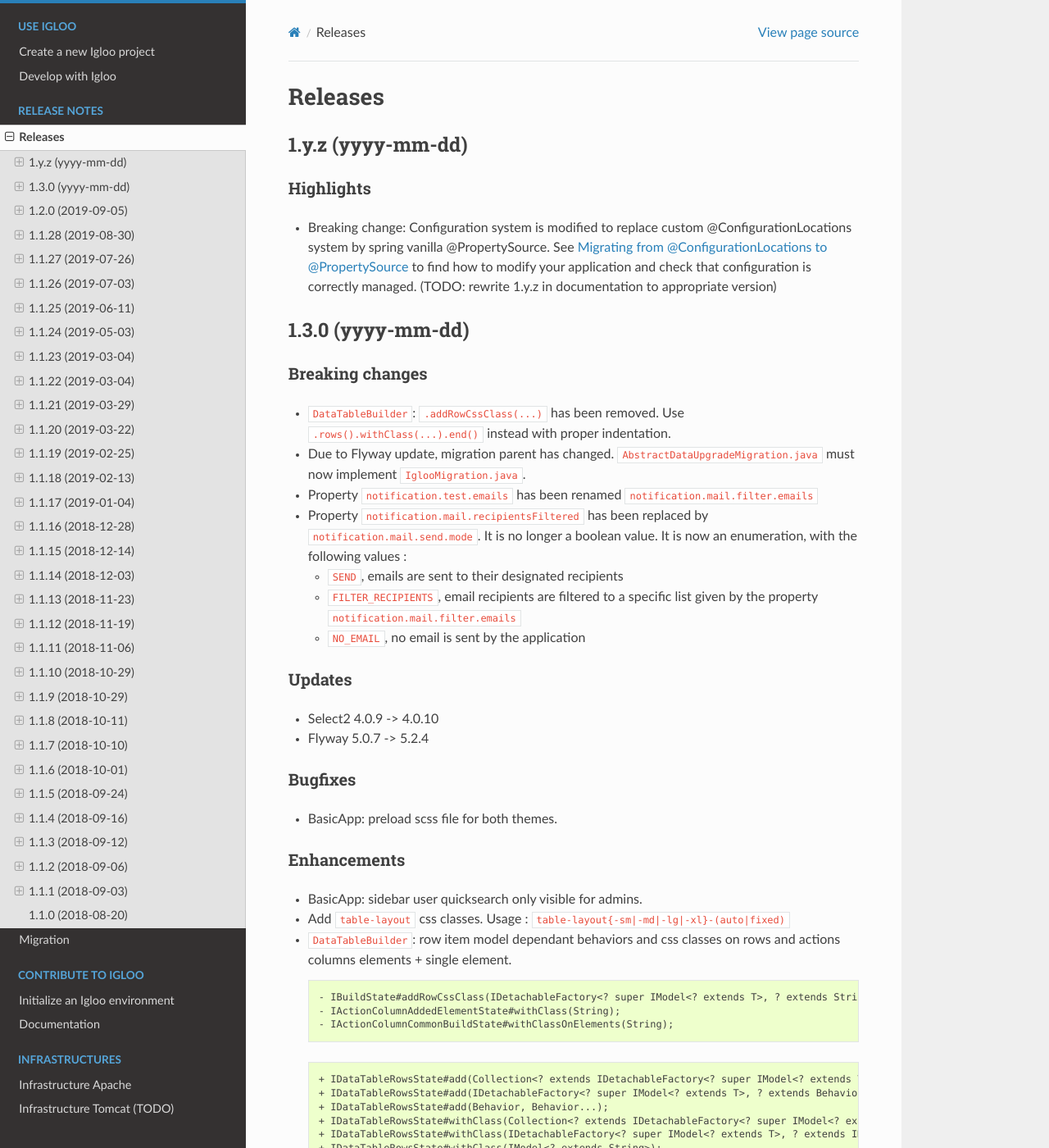
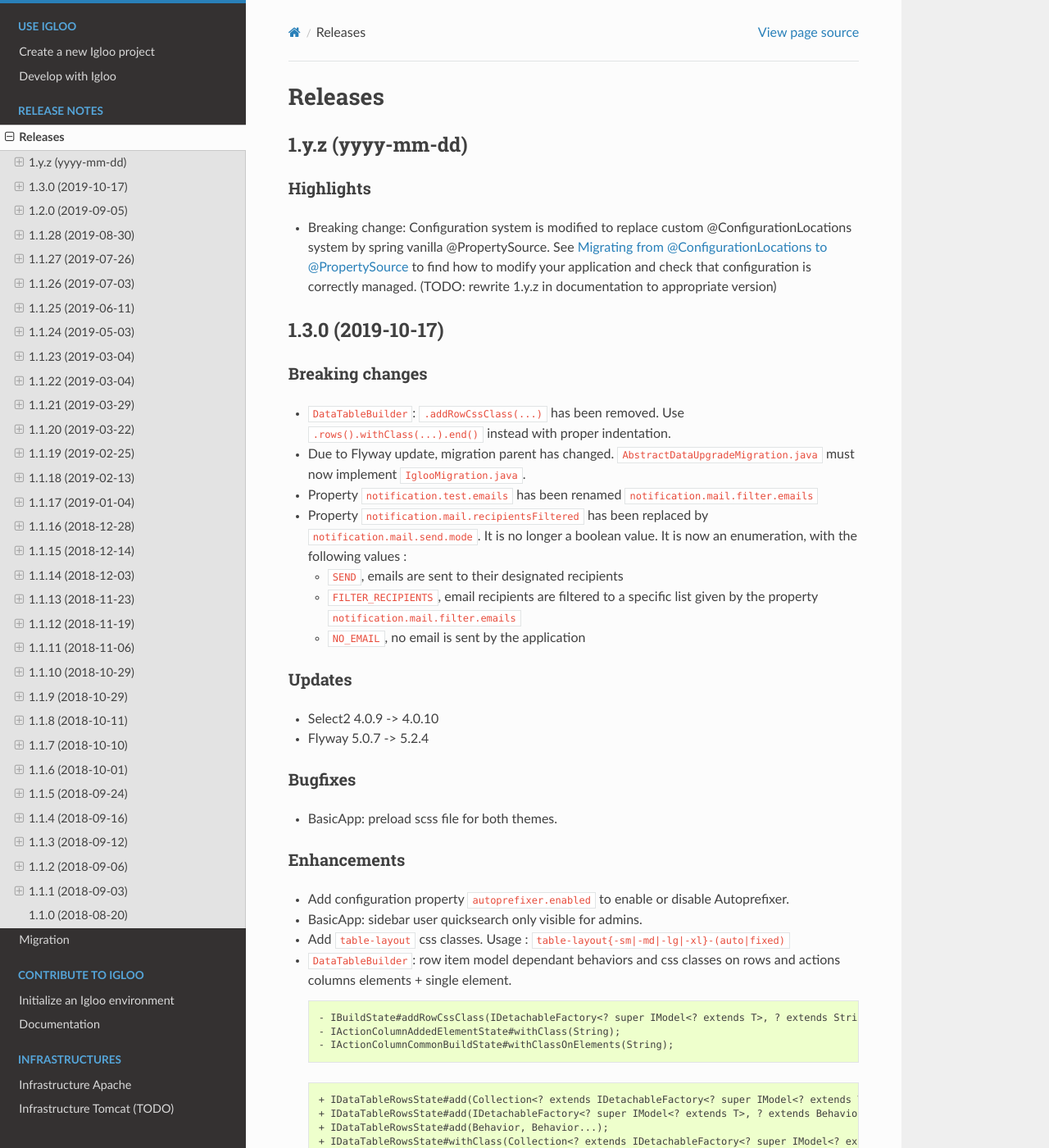
Before and after one commit to igloo-project/igloo-doc, a Sphinx documentation site: the page built from source/release-notes/releases.rst, in a window 1280 px wide and 1400 px high. Shown: the whole window at 82% size. Built offline with Sphinx 7.4.7 and the Read the Docs theme 2.0.0, drawn with Linux system fonts in a browser that asks for light colours.

Commit message:
1.3.0: update release notes

```diff
--- a/source/release-notes/releases.rst
+++ b/source/release-notes/releases.rst
@@ -18,7 +18,7 @@
 
 .. _v1.3.0:
 
-1.3.0 (yyyy-mm-dd)
+1.3.0 (2019-10-17)
 ##################
 
 Breaking changes
@@ -55,6 +55,8 @@
 Enhancements
 ************
 
+* Add configuration property ``autoprefixer.enabled`` to enable or disable
+  Autoprefixer.
 * BasicApp: sidebar user quicksearch only visible for admins.
 * Add ``table-layout`` css classes.
   Usage : ``table-layout{-sm|-md|-lg|-xl}-(auto|fixed)``
```
